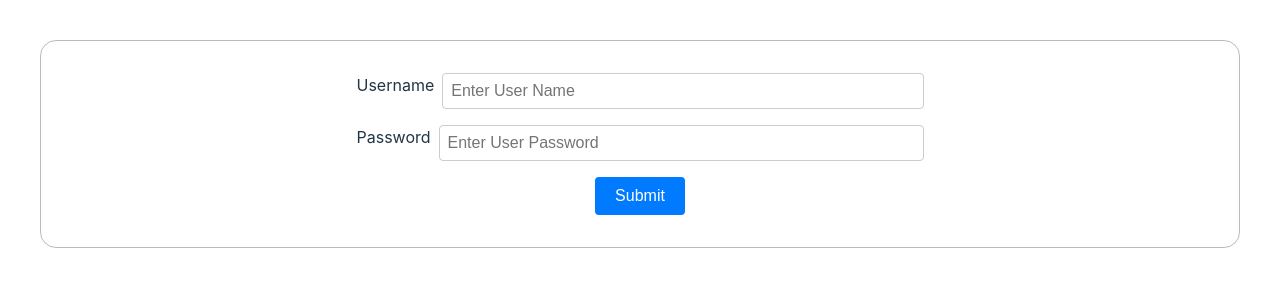
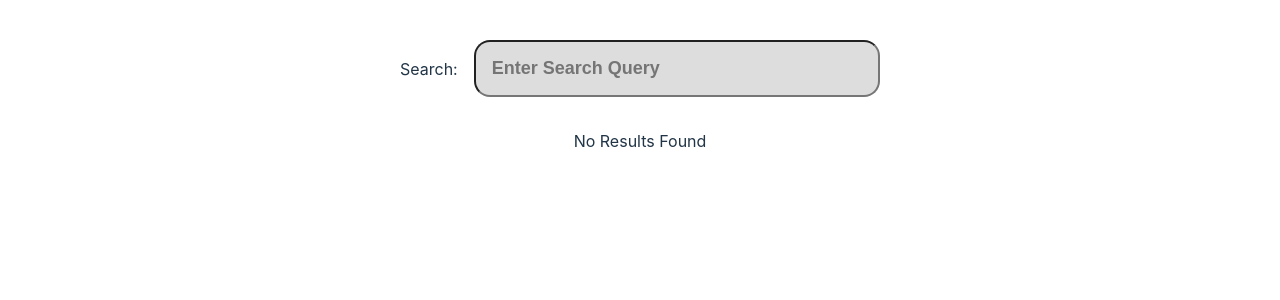
Before and after one commit to Chinmaykd21/react-practice-projects, a React (Vite) app: page / in a window 1280 px wide. Shown: the top 300 px of the page. Built offline with nearby package versions, Linux system fonts and the light colour scheme.

Commit message:
autocomplete

```diff
--- a/src/App.tsx
+++ b/src/App.tsx
@@ -1,5 +1,6 @@
 import "./App.css";
-import { SimpleForm } from "./simpleform";
+import { AutoComplete } from "./autocomplete";
+// import { SimpleForm } from "./simpleform";
 // import { Wordle } from "./wordle";
 // import { LogoSvg } from "./animatelogo/logosvg";
 // import { TempConverter } from "./temconverter";
@@ -18,7 +19,8 @@ function App() {
       {/* <LogoSvg /> */}
       {/* <Accordion /> */}
       {/* <AutoScroll scrollInterval={3000} /> */}
-      <SimpleForm />
+      {/* <SimpleForm /> */}
+      <AutoComplete />
     </>
   );
 }
--- /dev/null
+++ b/src/autocomplete/index.css
@@ -0,0 +1,35 @@
+.autocomplete-container {
+  display: flex;
+  flex-direction: column;
+  gap: 1rem;
+  justify-content: center;
+  align-items: center;
+  max-width: 30rem;
+  margin: auto;
+}
+
+.form-group {
+  width: 100%;
+  display: flex;
+  justify-content: space-between;
+  align-items: center;
+  gap: 1rem;
+}
+
+.searchInput {
+  width: 90%;
+  border-radius: 1rem;
+  background-color: #ddd;
+  color: black;
+  padding: 1rem;
+  font-size: large;
+  font-weight: bold;
+}
+
+.fruit {
+  list-style: none;
+  margin-bottom: 0.5rem;
+  font-size: larger;
+  font-weight: bold;
+  font-style: italic;
+}
--- /dev/null
+++ b/src/autocomplete/index.tsx
@@ -0,0 +1,130 @@
+import { ChangeEvent, FC, useEffect, useState } from "react";
+import "./index.css";
+
+const mockAPI = (query: string): Promise<string[]> => {
+  const fruits = [
+    "Apple",
+    "Banana",
+    "Orange",
+    "Grapes",
+    "Mango",
+    "Pineapple",
+    "Strawberry",
+    "Blueberry",
+    "Raspberry",
+    "Cherry",
+    "Peach",
+    "Pear",
+    "Plum",
+    "Watermelon",
+    "Cantaloupe",
+    "Honeydew",
+    "Kiwi",
+    "Lemon",
+    "Lime",
+    "Pomegranate",
+    "Papaya",
+    "Guava",
+    "Fig",
+    "Lychee",
+    "Coconut",
+    "Apricot",
+    "Blackberry",
+    "Cranberry",
+    "Dragonfruit",
+    "Durian",
+    "Passionfruit",
+    "Jackfruit",
+    "Starfruit",
+    "Tangerine",
+    "Nectarine",
+    "Persimmon",
+    "Gooseberry",
+    "Mulberry",
+    "Avocado",
+    "Custard Apple",
+  ];
+
+  const filteredFruits = fruits.filter((fruit) =>
+    fruit.toLowerCase().includes(query)
+  );
+
+  return new Promise((resolve) => {
+    if (!query) {
+      resolve([]);
+    } else {
+      setTimeout(() => {
+        resolve(filteredFruits);
+      }, 1000);
+    }
+  });
+};
+
+type ResultsProps = {
+  fruits: string[];
+};
+
+const Results: FC<ResultsProps> = ({ fruits }) => {
+  if (!fruits || fruits.length === 0) return;
+  return (
+    <ul className="fruit-results">
+      {fruits.map((fruit, idx) => (
+        <li key={`${fruit}-${idx}`} className="fruit">
+          {fruit}
+        </li>
+      ))}
+    </ul>
+  );
+};
+
+export const AutoComplete = () => {
+  const [query, setQuery] = useState<string>("");
+  const [result, setResult] = useState<string[]>([]);
+
+  useEffect(() => {
+    const timeout = setTimeout(async () => {
+      try {
+        const data = await mockAPI(query);
+        setResult(data);
+      } catch (error) {
+        console.error("Error: ", error);
+        setResult([]);
+      }
+    }, 300); // wait for 300ms, if the query does not change, then call this function
+
+    return () => {
+      if (timeout) {
+        clearTimeout(timeout);
+      }
+    };
+  }, [query]);
+
+  const handleChange = (event: ChangeEvent<HTMLInputElement>) => {
+    const { name, value } = event.target;
+    if (name === "searchQuery") {
+      setQuery(value);
+    }
+  };
+
+  return (
+    <div className="autocomplete-container">
+      <div className="form-group">
+        <label htmlFor="searchQuery">Search:</label>
+        <input
+          name="searchQuery"
+          onChange={handleChange}
+          value={query}
+          placeholder="Enter Search Query"
+          className="searchInput"
+        />
+      </div>
+      <div className="results">
+        {result.length > 0 ? (
+          <Results fruits={result} />
+        ) : (
+          <p>No Results Found</p>
+        )}
+      </div>
+    </div>
+  );
+};
--- a/src/simpleform/index.tsx
+++ b/src/simpleform/index.tsx
@@ -5,6 +5,10 @@ import "./index.css";
 type FormValues = {
   username: string;
   password: string;
+};
+
+const dummy = (wait: number) => {
+  return new Promise((resolve) => setTimeout(resolve, wait));
 };
 
 export const SimpleForm = () => {
@@ -25,7 +29,7 @@ export const SimpleForm = () => {
   const handleSubmit = async (event: FormEvent) => {
     event.preventDefault();
     setSubmitted(true);
-    await new Promise((resolve) => setTimeout(resolve, 3000));
+    await dummy(8000);
     setSubmitted(false);
   };
 
```
